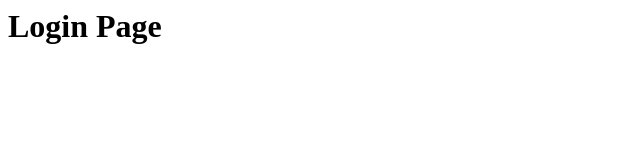
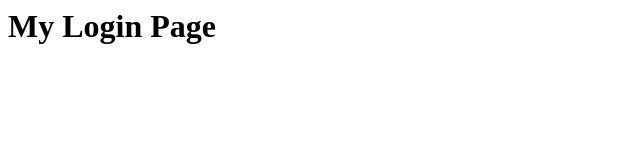
Before and after one commit to Raveehanaseem/web-app-project, a plain HTML site: page index.html in a window 1280 px wide. Shown: the whole page, without its empty margins (0-640 px from the left). Drawn offline with Linux system fonts and the light colour scheme.

Commit message:
Resolve merge conflict in index.html

```diff
--- a/index.html
+++ b/index.html
@@ -1 +1 @@
-<h1>Login Page</h1>
+<h1>My Login Page</h1>
```
